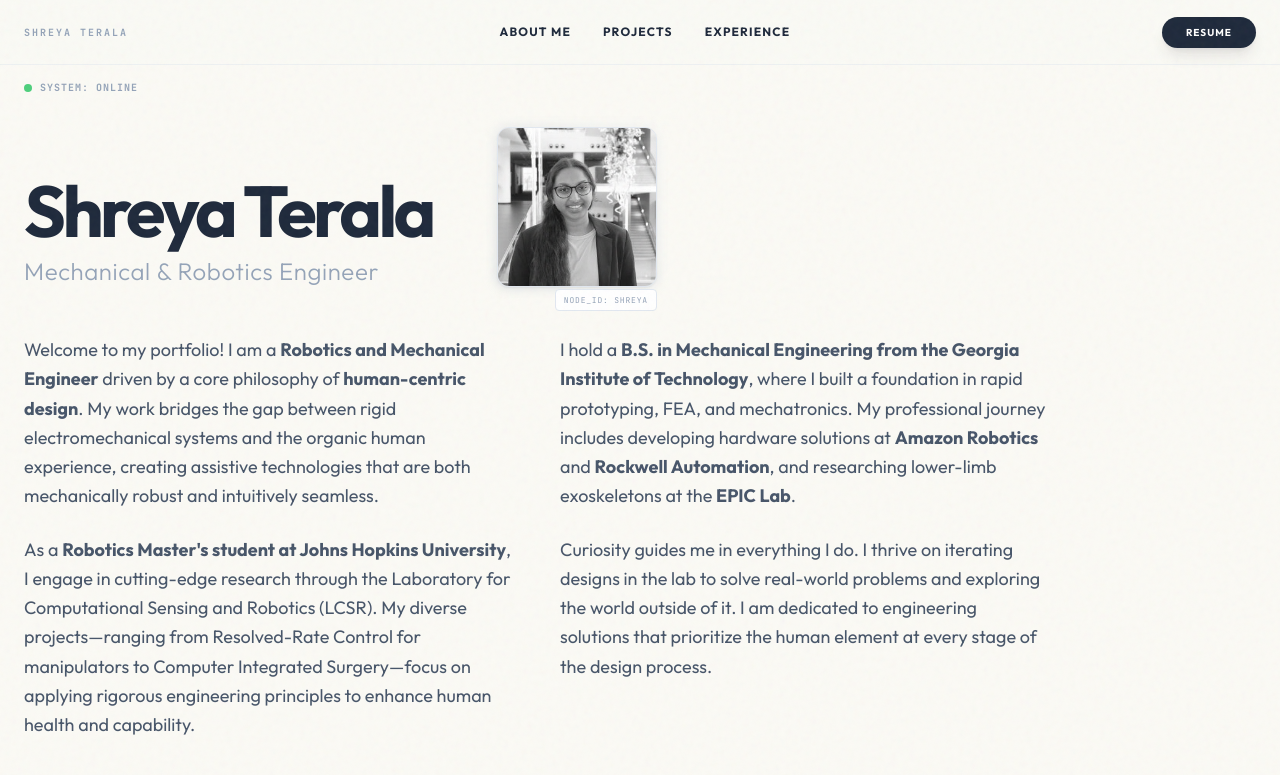
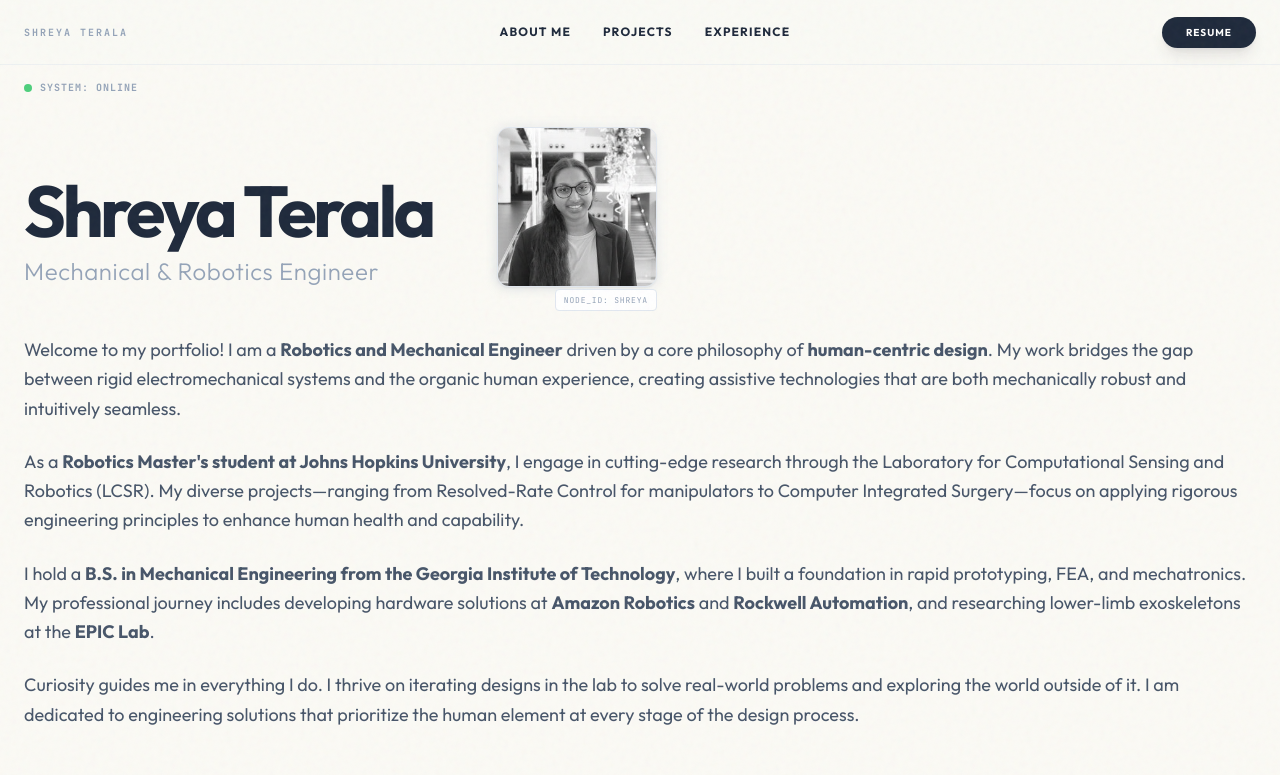
Before and after one commit to shreyaterala/portfolio, a Next.js app: page /portfolio/ in a window 1280 px wide. Shown: the top 775 px of the page. Built offline with nearby package versions, Linux system fonts and the light colour scheme.

Commit message:
fixing landing page

```diff
--- a/src/app/page.tsx
+++ b/src/app/page.tsx
@@ -38,23 +38,19 @@ export default function Home() {
                     </div>
                 </div>
 
-                <div className="max-w-5xl grid grid-cols-1 md:grid-cols-2 gap-x-12 gap-y-6 text-lg text-slate-600 leading-relaxed">
-                    <div className="space-y-6">
+                <div className="w-full space-y-6 text-lg text-slate-600 leading-relaxed">
                     <p>
                         Welcome to my portfolio! I am a <strong>Robotics and Mechanical Engineer</strong> driven by a core philosophy of <strong>human-centric design</strong>. My work bridges the gap between rigid electromechanical systems and the organic human experience, creating assistive technologies that are both mechanically robust and intuitively seamless.
                     </p>
                     <p>
                         As a <strong>Robotics Master's student at Johns Hopkins University</strong>, I engage in cutting-edge research through the Laboratory for Computational Sensing and Robotics (LCSR). My diverse projects—ranging from Resolved-Rate Control for manipulators to Computer Integrated Surgery—focus on applying rigorous engineering principles to enhance human health and capability.
                     </p>
-                    </div>
-                    <div className="space-y-6">
                     <p>
                         I hold a <strong>B.S. in Mechanical Engineering from the Georgia Institute of Technology</strong>, where I built a foundation in rapid prototyping, FEA, and mechatronics. My professional journey includes developing hardware solutions at <strong>Amazon Robotics</strong> and <strong>Rockwell Automation</strong>, and researching lower-limb exoskeletons at the <strong>EPIC Lab</strong>.
                     </p>
                     <p>
                         Curiosity guides me in everything I do. I thrive on iterating designs in the lab to solve real-world problems and exploring the world outside of it. I am dedicated to engineering solutions that prioritize the human element at every stage of the design process.
                     </p>
-                    </div>
                 </div>
 
                 <div className="flex gap-4 mt-12">
```
Lines whose indentation alone changed are shown as unchanged.
